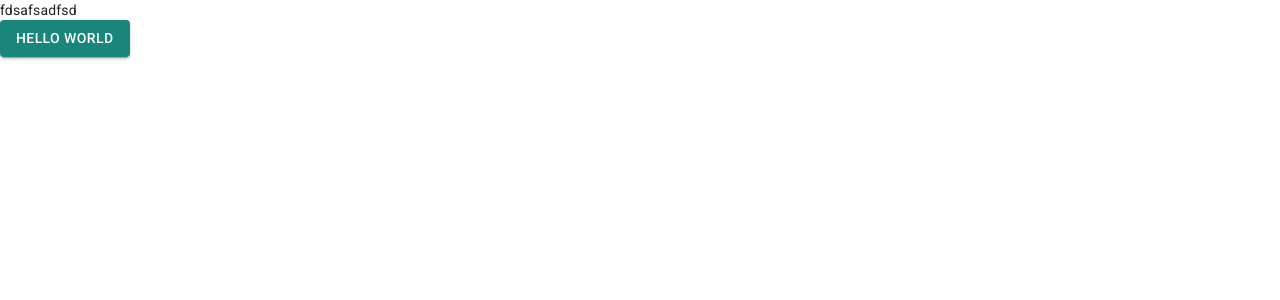
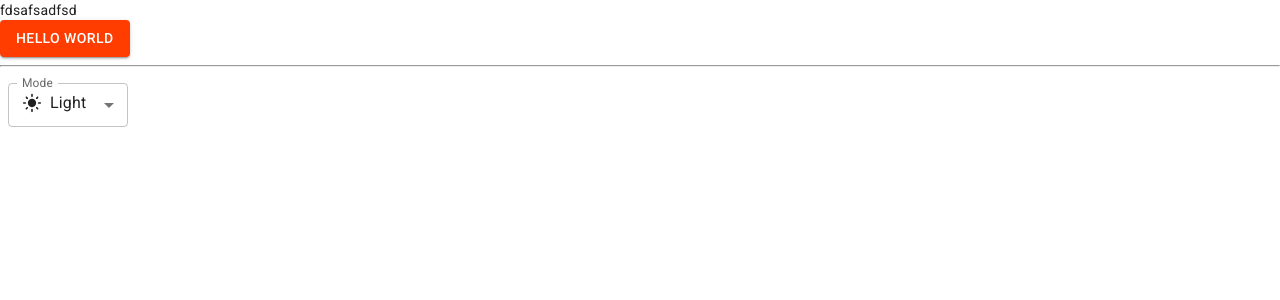
Before and after one commit to truongnn1802/trello-client, a React (Vite) app: page / in a window 1280 px wide. Shown: the top 300 px of the page. Built offline with nearby package versions, Linux system fonts and the light colour scheme.

Commit message:
code dark_mode

```diff
--- a/src/App.jsx
+++ b/src/App.jsx
@@ -1,11 +1,82 @@
 import Button from "@mui/material/Button";
-import  Typography  from "@mui/material/Typography";
+import useMediaQuery from "@mui/material/useMediaQuery";
+import Typography from "@mui/material/Typography";
+import { useColorScheme } from "@mui/material/styles";
+import { Box, FormControl, InputLabel, MenuItem, Select } from "@mui/material";
+import LightModeIcon from "@mui/icons-material/LightMode";
+import DarkModeIcon from "@mui/icons-material/DarkMode";
+import SettingsBrightnessIcon from "@mui/icons-material/SettingsBrightness";
+function ModeSelect() {
+  const { mode, setMode } = useColorScheme();
+
+  const handleChange = (event) => {
+    const selectedMode = event.target.value;
+    if (selectedMode) {
+      setMode(selectedMode);
+    }
+  };
+
+  return (
+    <FormControl sx={{ m: 1, minWidth: 120 }} size="small">
+      <InputLabel id="label-dark-light-mode">Mode</InputLabel>
+      <Select
+        labelId="label-dark-light-mode"
+        id="dark-light-mode"
+        value={mode}
+        label="mode"
+        onChange={handleChange}
+      >
+        <MenuItem value="light">
+          <div
+            style={{ display: "inline-flex", alignItems: "center", gap: "8px" }}
+          >
+            <LightModeIcon fontSize="small" /> Light
+          </div>
+        </MenuItem>
+        <MenuItem value="dark">
+          <Box sx={{ display: "inline-flex", alignItems: "center", gap: 1 }}>
+            <DarkModeIcon fontSize="small" /> Dark
+          </Box>
+        </MenuItem>
+        <MenuItem value="system">
+          <Box sx={{ display: "inline-flex", alignItems: "center", gap: 1 }}>
+            <SettingsBrightnessIcon fontSize="small" /> System
+          </Box>
+        </MenuItem>
+      </Select>
+    </FormControl>
+  );
+}
+
+function ModeToggle() {
+  const prefersDarkMode = useMediaQuery("(prefers-color-scheme: dark)"); // xem máy có đang trong chế độ dark mode hay không
+  const prefersLightMode = useMediaQuery("(prefers-color-scheme: light)"); // xem máy có đang trong chế độ light mode hay không
+  const { mode, setMode } = useColorScheme();
+  return (
+    <Button
+      onClick={() => {
+        setMode(mode === "light" ? "dark" : "light");
+      }}
+    >
+      {mode === "light" ? "Turn dark" : "Turn light"}
+    </Button>
+  );
+}
+
 function App() {
   return (
     <>
-      <Typography variant='body2' color={'palette.text.secondary'}>fdsafsadfsd</Typography>
-      <Button variant="contained"  color='secondary'>Hello world</Button>
-      </>
+      <Typography variant="body2" color={"palette.text.secondary"}>
+        fdsafsadfsd
+      </Typography>
+      <Button variant="contained" color="secondary">
+        Hello world
+      </Button>
+
+      {/* <ModeToggle /> */}
+      <hr />
+      <ModeSelect />
+    </>
   );
 }
 
--- a/src/them.js
+++ /dev/null
@@ -1,23 +0,0 @@
-import { createTheme } from '@mui/material/styles';
-import { red } from '@mui/material/colors';
-
-// Create a theme instance.
-const theme = createTheme({
-  palette: {
-    mode:'light',
-    primary: {
-      main: '#556cd6',
-    },
-    secondary: {
-      main: '#19857b',
-    },
-    error: {
-      main: red.A400,
-    },
-    text:{
-        secondary:red
-    }
-  },
-});
-
-export default theme;
--- /dev/null
+++ b/src/theme.js
@@ -0,0 +1,23 @@
+import { experimental_extendTheme as extendTheme} from '@mui/material/styles';
+import { cyan, deepOrange, orange, teal } from '@mui/material/colors';
+
+// Create a theme instance.
+const theme = extendTheme({
+    colorSchemes: {
+      light: {
+        palette: {
+            primary: teal,
+            secondary: deepOrange,
+        },
+      },
+      dark: {
+        palette: {
+            primary: cyan,
+            secondary: orange,
+          },
+      },
+    },
+    // ...other properties
+  });
+
+export default theme;
```
Also changed, not shown: src/main.jsx (+8 -7 lines).
